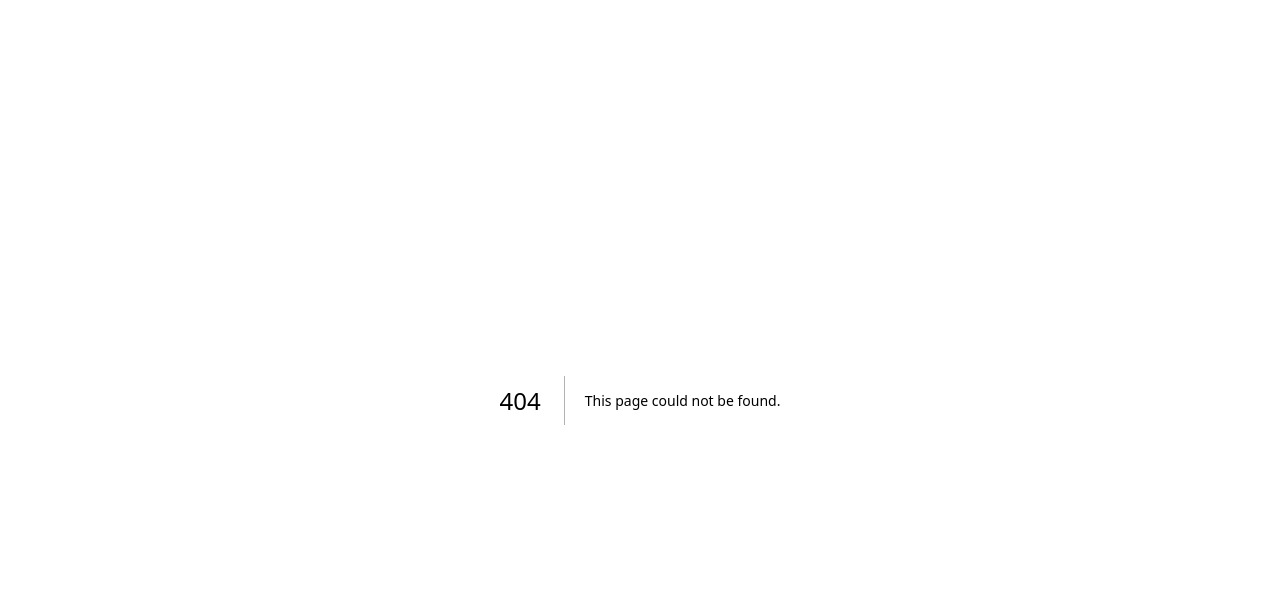
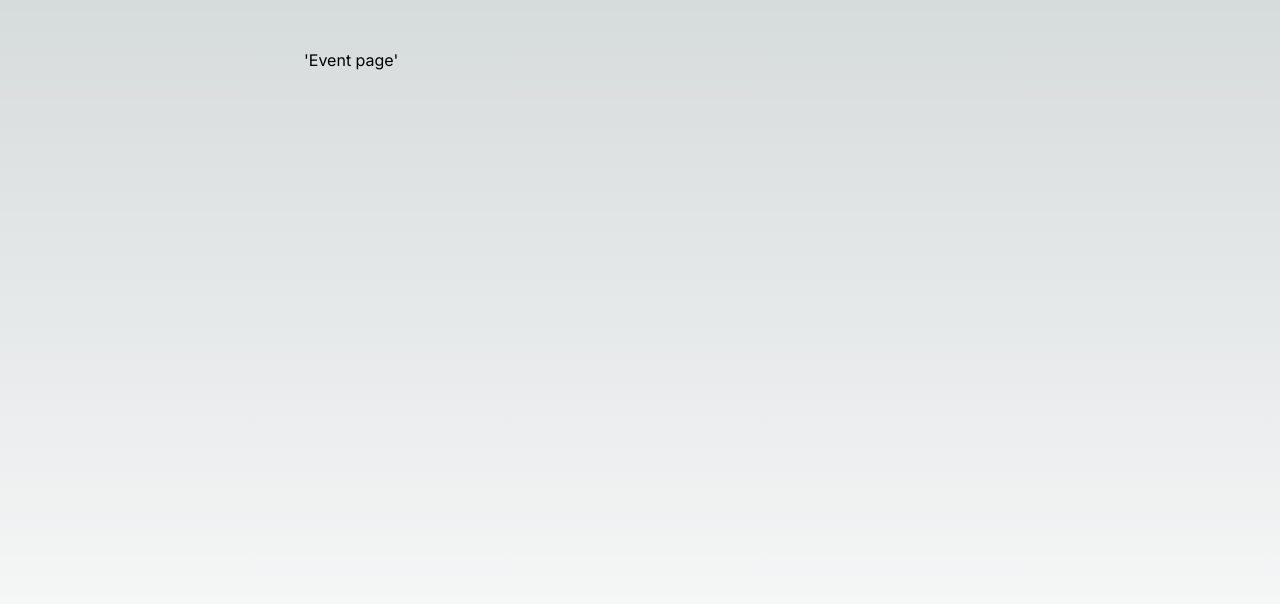
Before and after one commit to jaussems/byte24-assesment, a Next.js app: page /dashboard/event/create in a window 1280 px wide. Before the commit this address had no page. Shown: the top 604 px of the page. Built offline with nearby package versions, Linux system fonts and the light colour scheme.

Commit message:
initial setup and folder structue, building components

```diff
--- /dev/null
+++ b/app/dashboard/event/[id]/page.tsx
@@ -0,0 +1,3 @@
+export default function Page() {
+    return <div>'Event page'</div>
+}
--- /dev/null
+++ b/app/dashboard/layout.tsx
@@ -0,0 +1,10 @@
+export default function Layout({ children }: { children: React.ReactNode }) {
+    return (
+      <div className="flex h-screen flex-col md:flex-row md:overflow-hidden">
+        <div className="w-full flex-none md:w-64">
+
+        </div>
+        <div className="flex-grow p-6 md:overflow-y-auto md:p-12">{children}</div>
+      </div>
+    );
+  }
--- /dev/null
+++ b/app/ui/button.tsx
@@ -0,0 +1,19 @@
+import clsx from "clsx";
+
+interface ButtonProps extends React.ButtonHTMLAttributes<HTMLButtonElement> {
+    children: React.ReactNode;
+  }
+
+  export function Button({ children, className, ...rest }: ButtonProps) {
+    return (
+      <button
+        {...rest}
+        className={clsx(
+          'flex h-10 items-center rounded-lg bg-blue-500 px-4 text-sm font-medium text-white transition-colors hover:bg-blue-400 focus-visible:outline focus-visible:outline-2 focus-visible:outline-offset-2 focus-visible:outline-blue-500 active:bg-blue-600 aria-disabled:cursor-not-allowed aria-disabled:opacity-50',
+          className,
+        )}
+      >
+        {children}
+      </button>
+    );
+  }
```
Also changed, not shown: package.json (+6 -5 lines), 1 other file (tests, documents, lock files or other folders).
